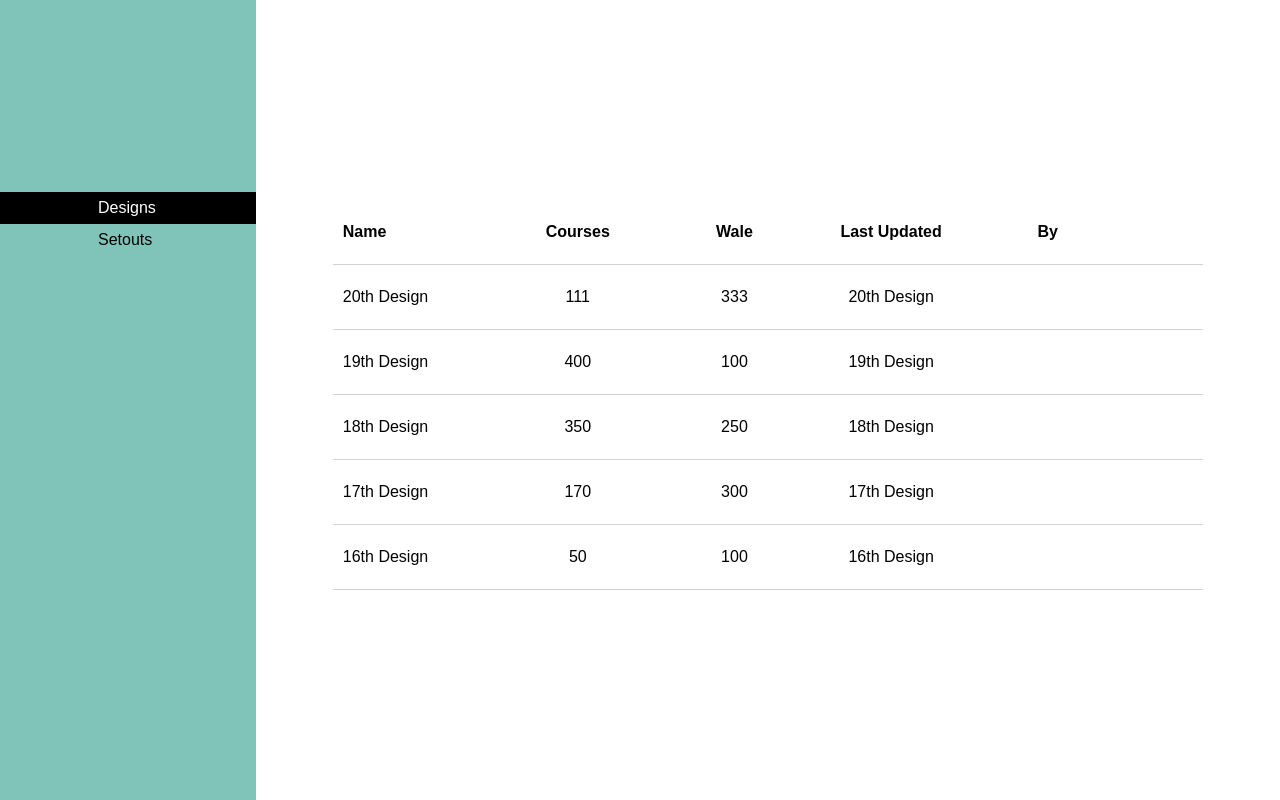
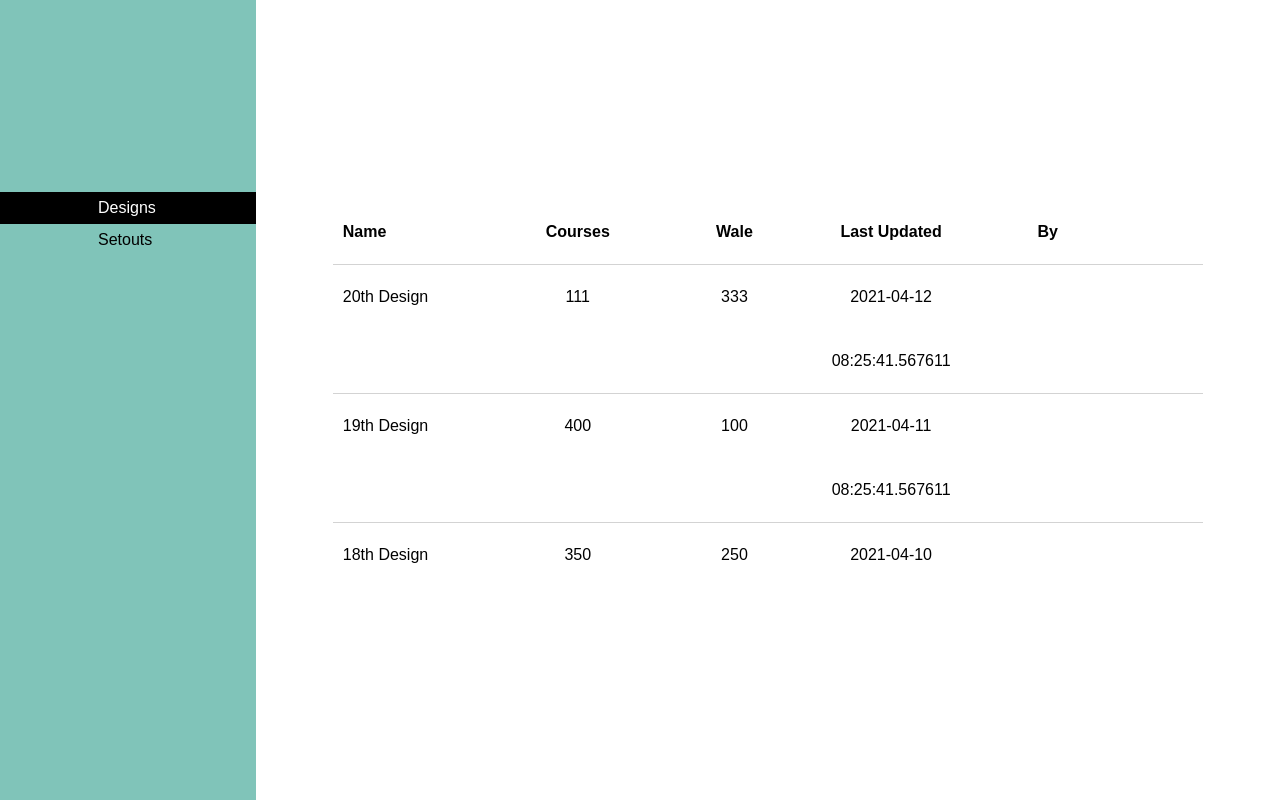
Before and after one commit to LoohanZero/cadt-test, a React (Create React App) app: page /designs in a window 1280 px wide. Built offline with nearby package versions, Linux system fonts and the light colour scheme; data requests are answered from the project's data file.

Commit message:
working on styling table and making its tests pass

```diff
--- a/src/components/table/Table.js
+++ b/src/components/table/Table.js
@@ -29,7 +29,7 @@
 								<p>{item.wales}</p>
 							</div>
 							<div className='table-row-item-container'>
-								<p>{item.name}</p>
+								<p>{item.updated.toLocaleString()}</p>
 							</div>
 						</a>
 					</li>)}
```
Also changed, not shown: 1 other file (tests, documents, lock files or other folders).
